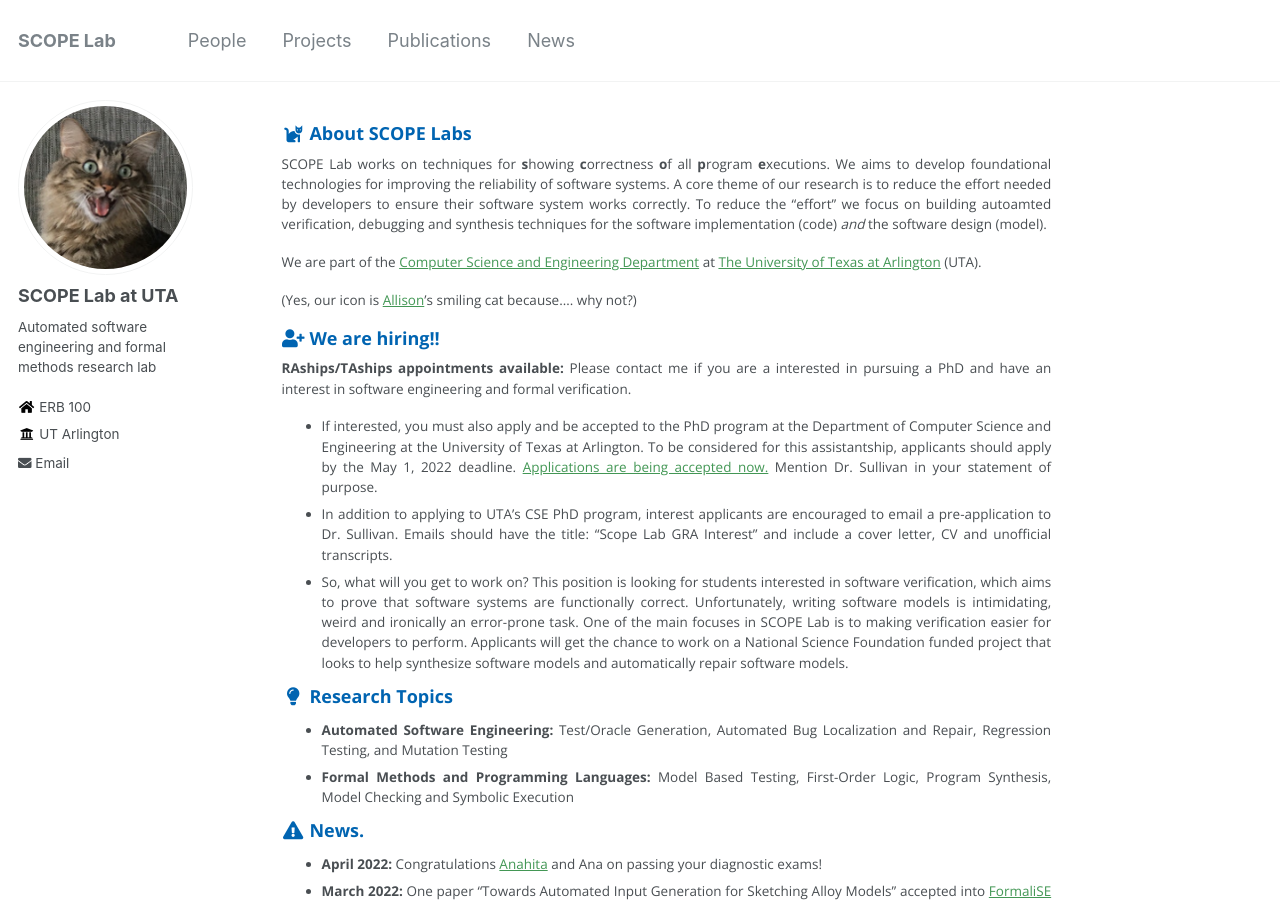
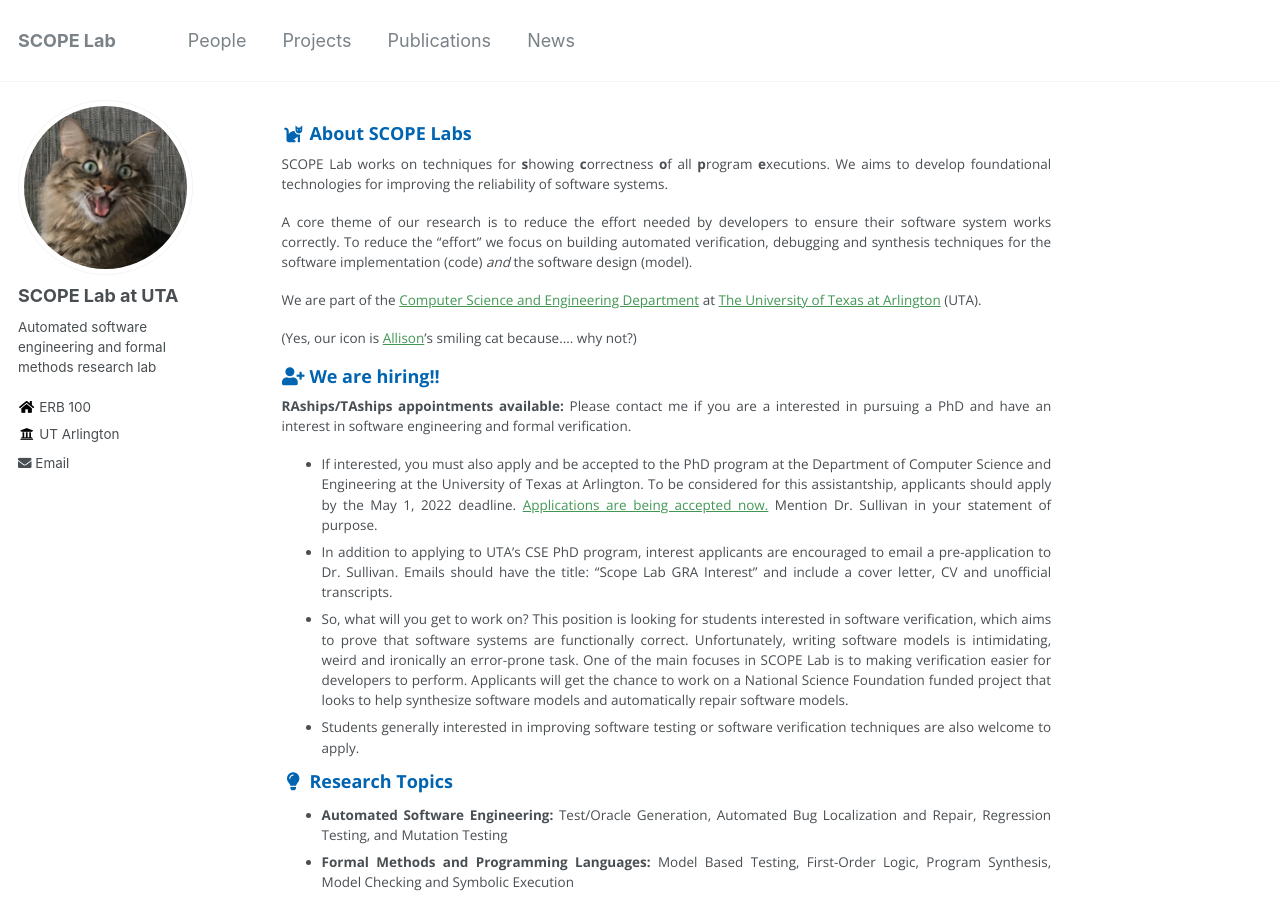
Before and after one commit to SCOPELabUTA/SCOPELabUTA.github.io, a Jekyll site: the page built from _pages/about.md, in a window 1280 px wide and 900 px high. Built offline with Jekyll 4.4.1, drawn with Linux system fonts in a browser that asks for light colours.

Commit message:
Update about.md

```diff
--- a/_pages/about.md
+++ b/_pages/about.md
@@ -9,7 +9,9 @@ redirect_from:
 ---
 
 ### <i class="fa fa-fw fa-cat" aria-hidden="true"></i> About SCOPE Labs
-SCOPE Lab works on techniques for **s**howing **c**orrectness **o**f all **p**rogram **e**xecutions. We aims to develop foundational technologies for improving the reliability of software systems. A core theme of our research is to reduce the effort needed by developers to ensure their software system works correctly. To reduce the "effort" we focus on building autoamted verification, debugging and synthesis techniques for the software implementation (code) _and_ the software design (model).
+SCOPE Lab works on techniques for **s**howing **c**orrectness **o**f all **p**rogram **e**xecutions. We aims to develop foundational technologies for improving the reliability of software systems.
+
+A core theme of our research is to reduce the effort needed by developers to ensure their software system works correctly. To reduce the "effort" we focus on building automated verification, debugging and synthesis techniques for the software implementation (code) _and_ the software design (model).
 
 We are part of the [Computer Science and Engineering Department](https://www.uta.edu/academics/schools-colleges/engineering/academics/departments/cse) at [The University of Texas at Arlington](https://www.uta.edu/) (UTA).
 
@@ -20,6 +22,7 @@ We are part of the [Computer Science and Engineering Department](https://www.uta
 *	If interested, you must also apply and be accepted to the PhD program at the Department of Computer Science and Engineering at the University of Texas at Arlington. To be considered for this assistantship, applicants should apply by the May 1, 2022 deadline. [Applications are being accepted now.](https://www.uta.edu/admissions/apply/graduate) Mention Dr. Sullivan in your statement of purpose.
 *	In addition to applying to UTA’s CSE PhD program, interest applicants are encouraged to email a pre-application to Dr. Sullivan. Emails should have the title: "Scope Lab GRA Interest" and include a cover letter, CV and unofficial transcripts.
 *	So, what will you get to work on? This position is looking for students interested in software verification, which aims to prove that software systems are functionally correct. Unfortunately, writing software models is intimidating, weird and ironically an error-prone task. One of the main focuses in SCOPE Lab is to making verification easier for developers to perform. Applicants will get the chance to work on a National Science Foundation funded project that looks to help synthesize software models and automatically repair software models.
+*	Students generally interested in improving software testing or software verification techniques are also welcome to apply.
 
 ### <i class="fa fa-fw fa-lightbulb" aria-hidden="true"></i> Research Topics
   * **Automated Software Engineering:** Test/Oracle Generation, Automated Bug Localization and Repair, Regression Testing, and
```
